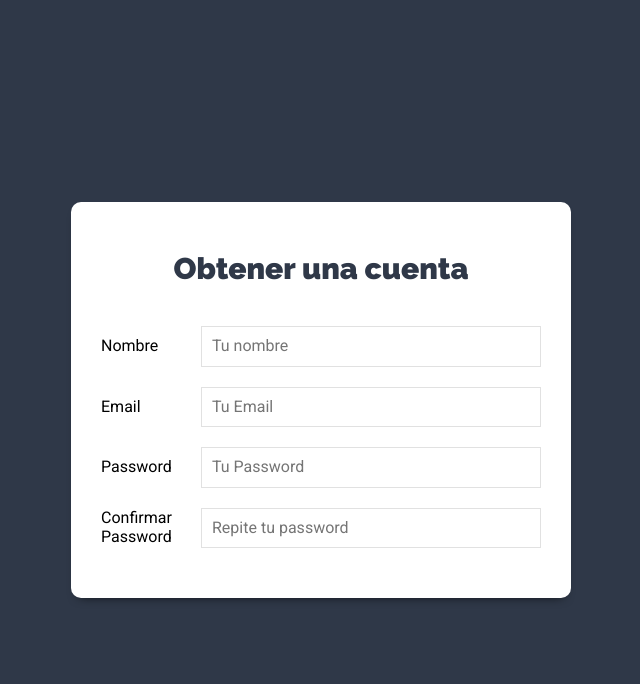
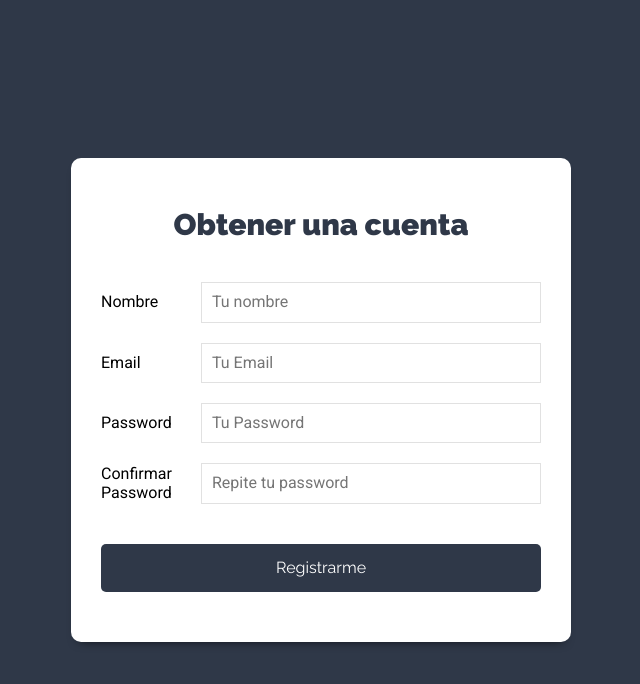
Before and after one commit to genarogg/tareas-mern-vista, a React (Create React App) app: page /nueva-cuenta in a window 1280 px wide. Shown: the top 684 px of the page, without its empty margins (319-959 px from the left). Built offline with nearby package versions, Linux system fonts and the light colour scheme.

Commit message:
Registrarme

```diff
--- a/src/components/auth/NuevaCuenta.js
+++ b/src/components/auth/NuevaCuenta.js
@@ -77,7 +77,13 @@ const NuevaCuenta = () => {
               onChange={onChange}
             />
           </div>
-
+          <div className="campo-form">
+            <input
+              type="submit"
+              value="Registrarme"
+              className="btn btn-primario btn-block"
+            />
+          </div>
         </form>
 
       </div>
```
